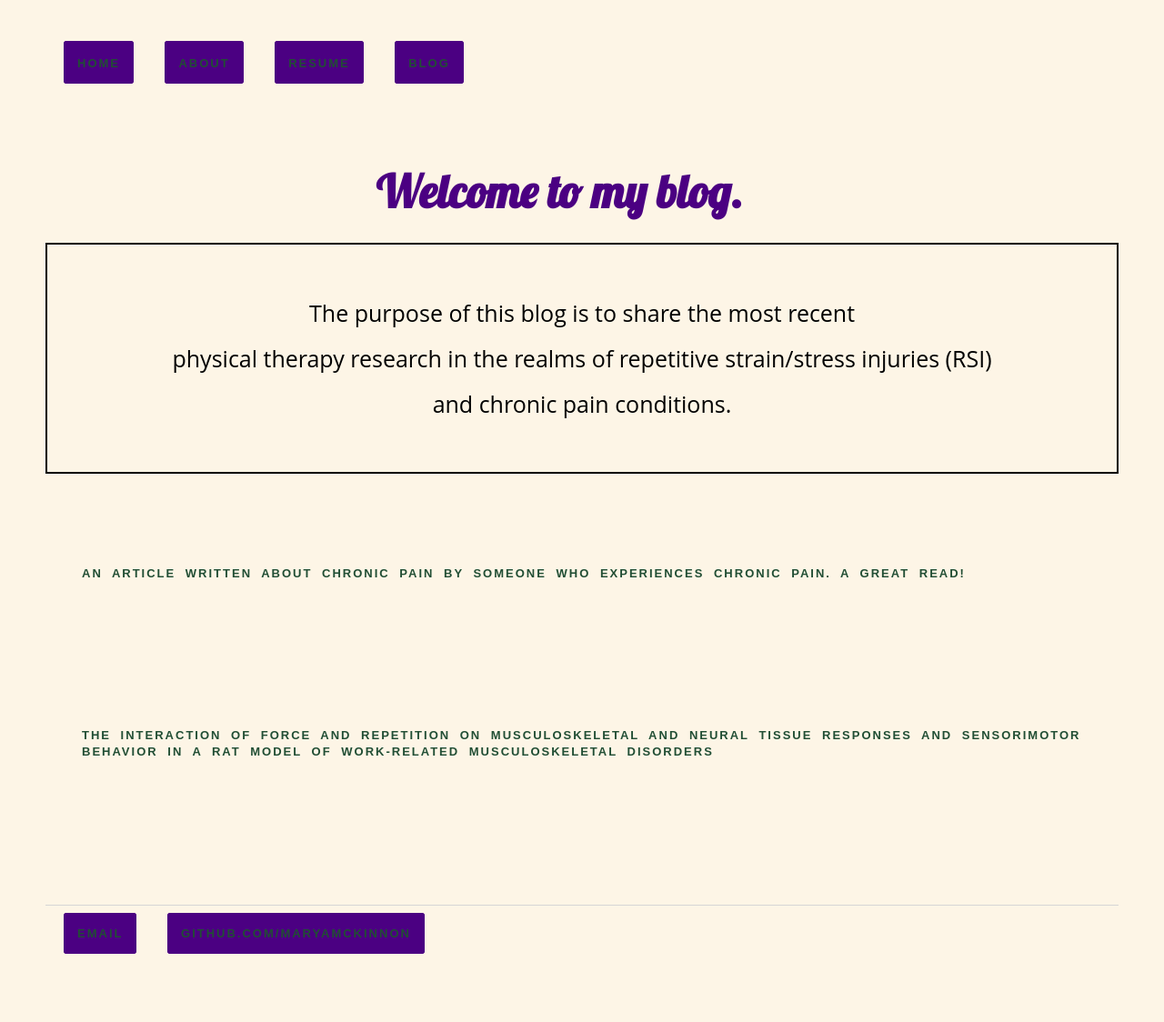
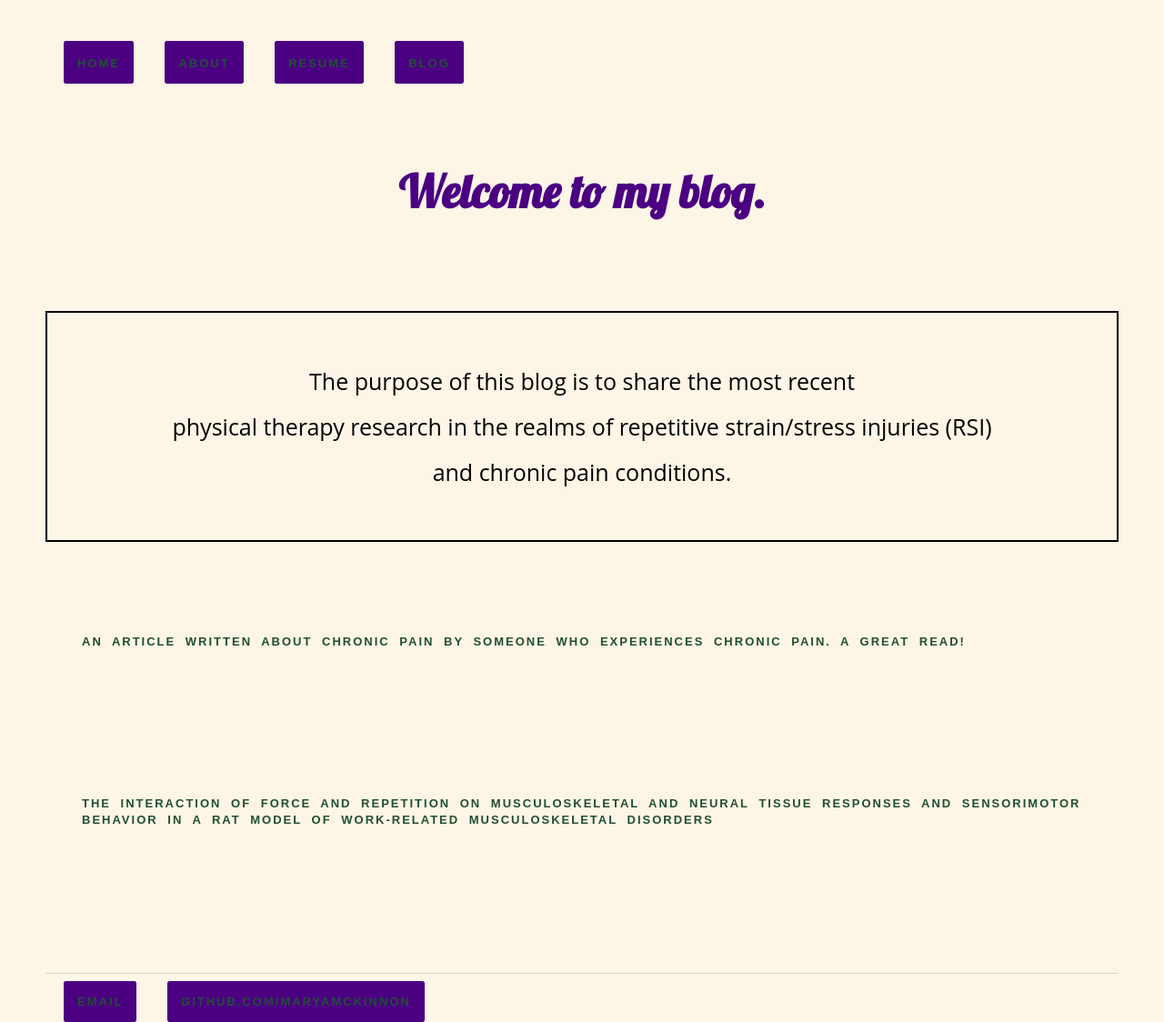
Before and after one commit to maryamckinnon/maryamckinnon.github.io, a Jekyll site: the page built from Blog/index.html, in a window 1280 px wide. Shown: the whole page at 91% size. Built offline with Jekyll 4.4.1, drawn with Linux system fonts in a browser that asks for light colours; before the commit the page ends 1049 px from its top, so only the background shows below that.

Commit message:
Update about.css

```diff
--- a/css/about.css
+++ b/css/about.css
@@ -40,7 +40,7 @@ h1 {
   color: indigo;
   font-family: 'Lobster', sans-serif;
   font-size: 50px;
-  padding-top: 75px;
+  padding: 75px;
   font-weight: bold;
   text-align: center;
   background-color: oldlace;
```
